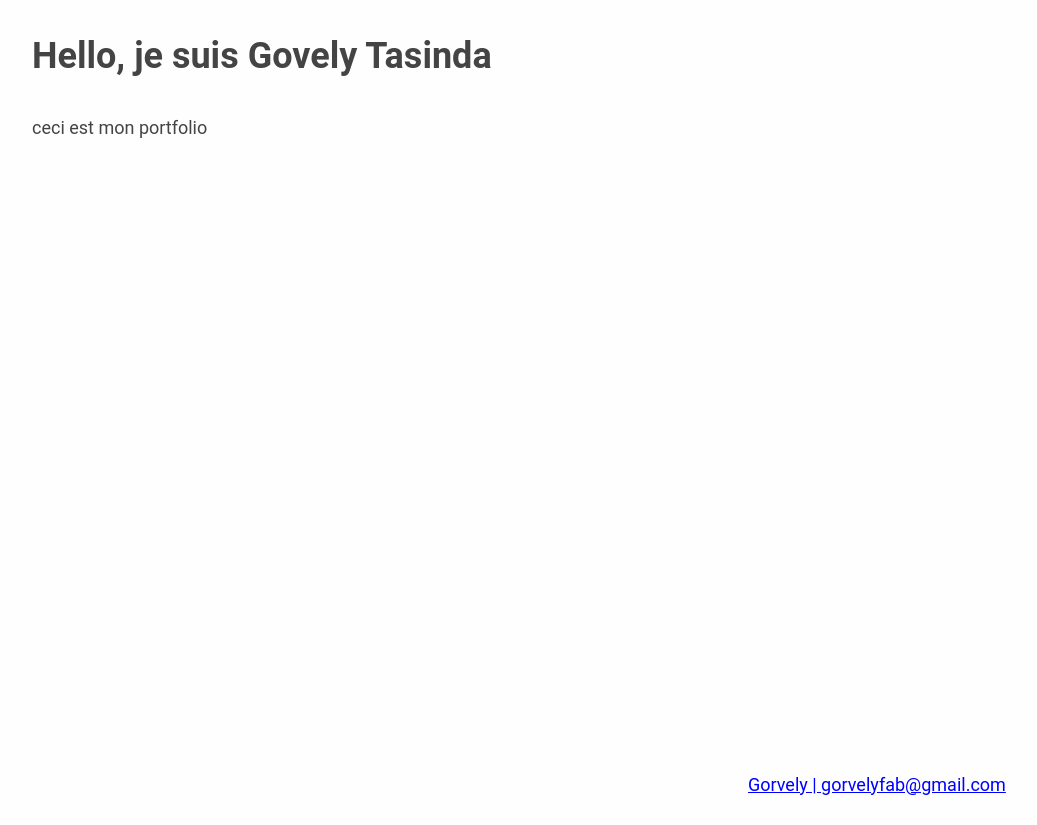
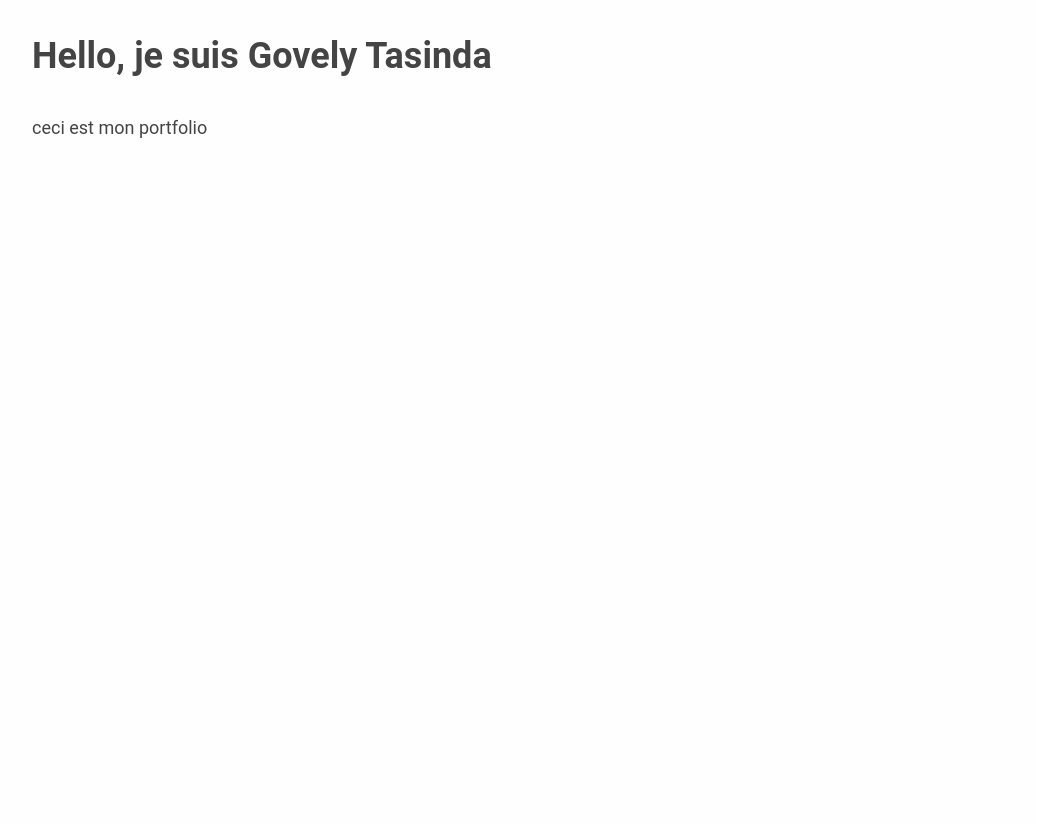
Before and after one commit to gorvelyfab/gorvelyfab.github.io, a plain HTML site: page index.html in a window 1280 px wide. Shown: the whole page, without its empty margins (21-1058 px from the left). Drawn offline with Linux system fonts and the light colour scheme.

Commit message:
second commit for portfolio

```diff
--- a/index.html
+++ b/index.html
@@ -43,7 +43,5 @@
 
             <p>ceci est mon portfolio</p>
         </div>
-
-        <a mailto="gorvelyfab@gmail.com" class="mail">Gorvely | gorvelyfab@gmail.com</a>
     </body>
 </html>
```
